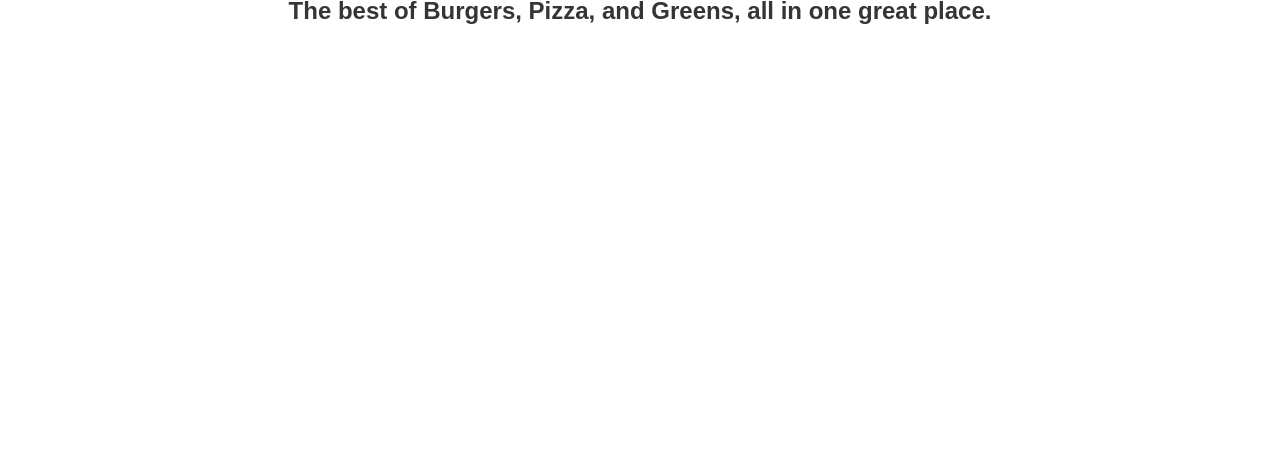
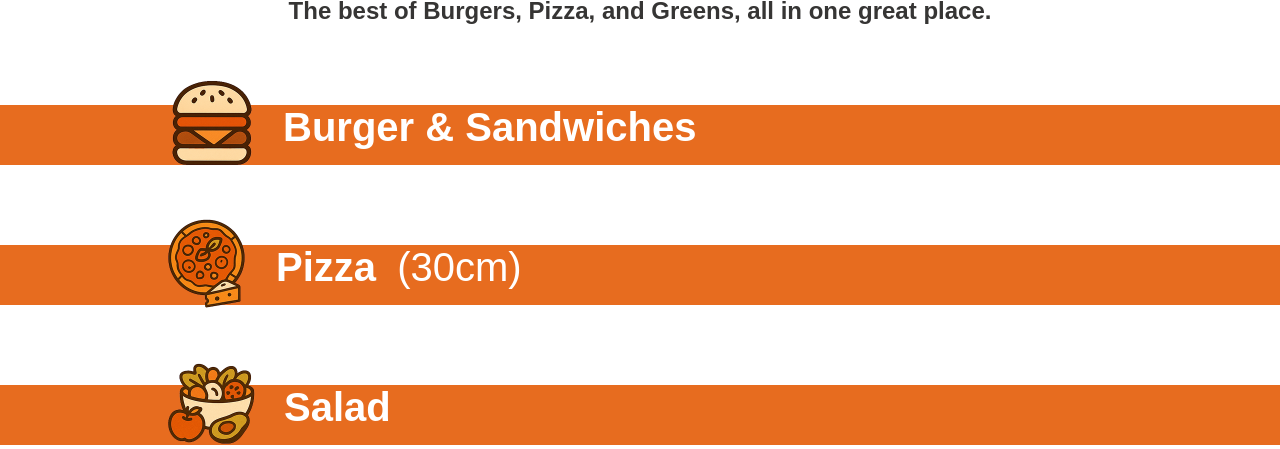
Before and after one commit to Toldnbs/Bestellapp, a plain HTML site: page index.html in a window 1280 px wide. Shown: the part 676-1125 px from the top of the page. Before the commit the page ends 800 px from the top, so only its background shows below. Drawn offline with Linux system fonts and the light colour scheme; a web font is replaced by a local one.

Commit message:
feat: add category banners

```diff
--- a/index.html
+++ b/index.html
@@ -51,6 +51,27 @@
           The best of Burgers, Pizza, and Greens, all in one great place.
         </p>
       </section>
+
+      <section class="category">
+        <div class="category-inner">
+          <img class="category-icon" src="./assets/icons/category-burger.png" alt="Burger" />
+          <h2>Burger &amp; Sandwiches</h2>
+        </div>
+      </section>
+
+      <section class="category">
+        <div class="category-inner">
+          <img class="category-icon" src="./assets/icons/category-pizza.png" alt="Pizza" />
+          <h2>Pizza <span>(30cm)</span></h2>
+        </div>
+      </section>
+
+      <section class="category">
+        <div class="category-inner">
+          <img class="category-icon" src="./assets/icons/category-salad.png" alt="Salad" />
+          <h2>Salad</h2>
+        </div>
+      </section>
     </main>
   </body>
 </html>
--- a/style.css
+++ b/style.css
@@ -140,3 +140,37 @@ header {
   font-weight: 700;
   line-height: 1.2;
 }
+
+.category {
+  height: 60px;
+  margin-top: 80px;
+  background-color: var(--orange);
+}
+
+.category-inner {
+  max-width: 1440px;
+  height: 100%;
+  margin: 0 auto;
+  padding-left: 167px;
+  display: flex;
+  align-items: center;
+  gap: 28px;
+}
+
+.category-icon {
+  position: relative;
+  top: -12px;
+  height: 91px;
+}
+
+.category h2 {
+  margin-bottom: 16px;
+  font-size: 40px;
+  line-height: 1.2;
+  color: var(--weiss);
+}
+
+.category h2 span {
+  margin-left: 10px;
+  font-weight: 400;
+}
```
